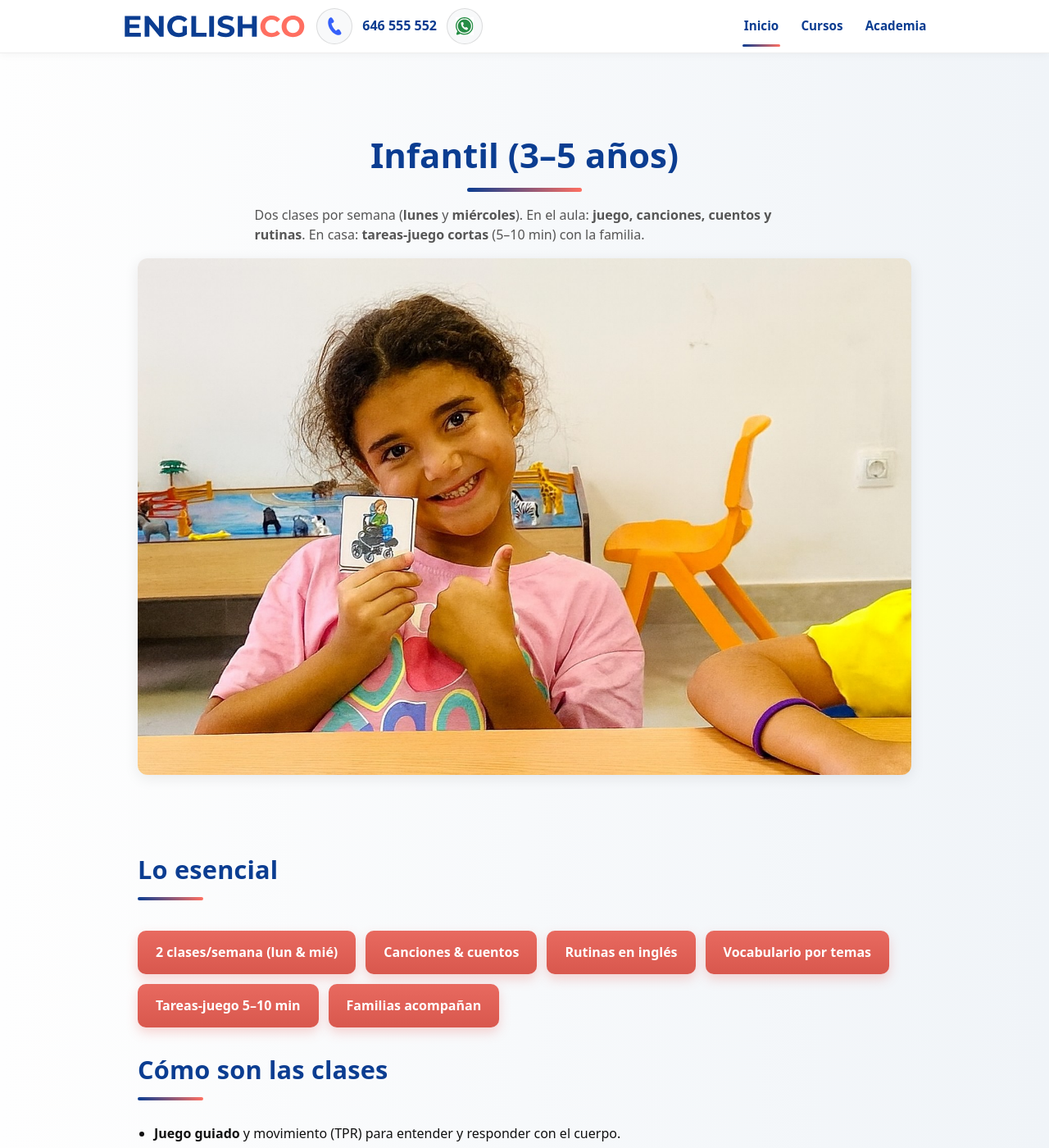
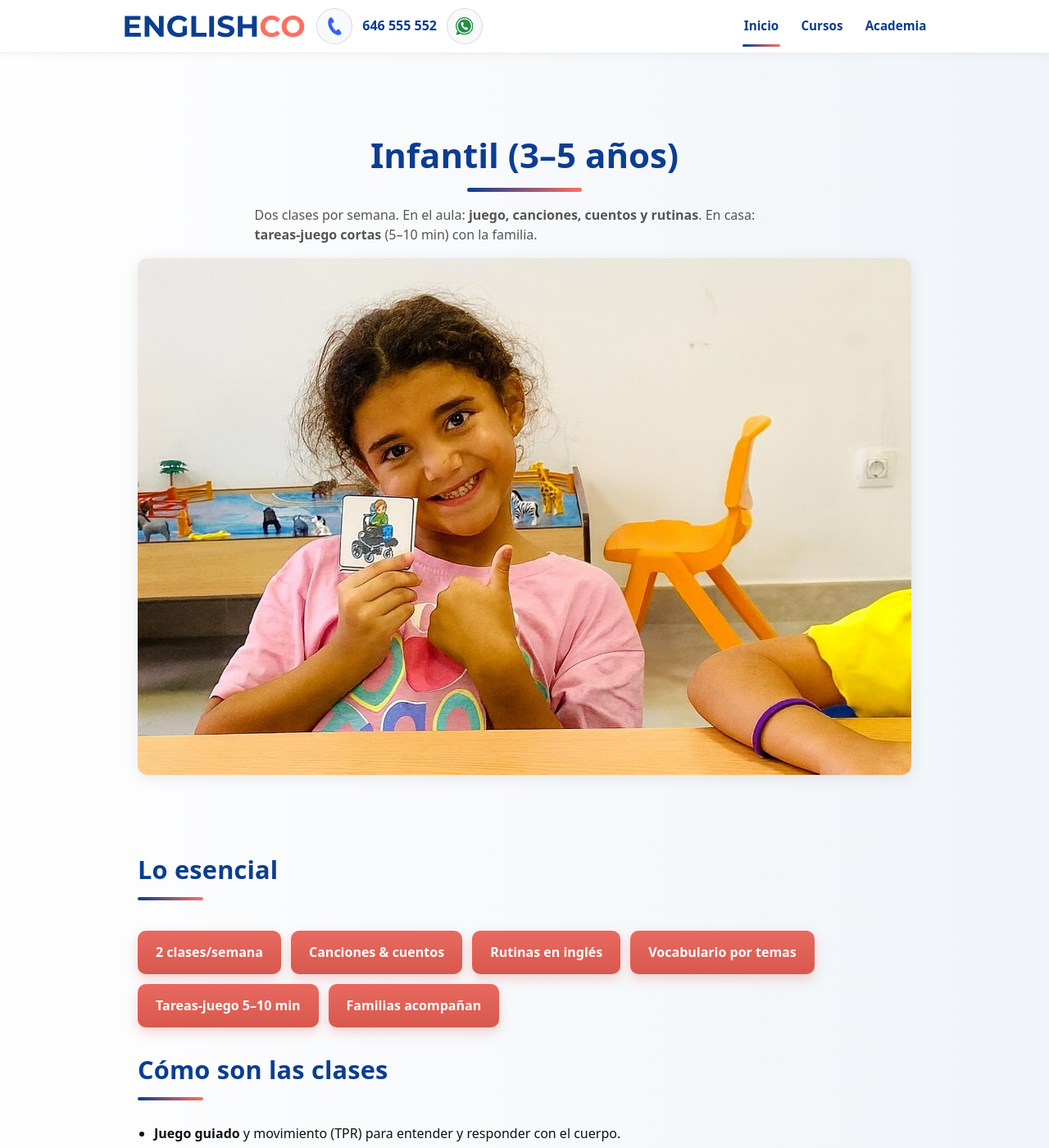
Before and after one commit to dixonbruce/englishco, a Jekyll site: the page built from infantil.html, in a window 1280 px wide and 1400 px high. Shown: the whole window at 82% size. Built offline with Jekyll 4.4.1, drawn with Linux system fonts in a browser that asks for light colours; some of the changed text lies outside the part shown.

Commit message:
Update infantil.html

```diff
--- a/infantil.html
+++ b/infantil.html
@@ -12,7 +12,7 @@ section: "cursos"
     <div class="container hero-inner">
       <h1>Infantil (3–5 años)</h1>
       <p>
-        Dos clases por semana (<strong>lunes</strong> y <strong>miércoles</strong>).
+        Dos clases por semana.
         En el aula: <strong>juego, canciones, cuentos y rutinas</strong>.
         En casa: <strong>tareas-juego cortas</strong> (5–10&nbsp;min) con la familia.
       </p>
@@ -24,7 +24,7 @@ section: "cursos"
   <section class="container" aria-label="Resumen del curso">
     <h2>Lo esencial</h2>
     <p class="cta-row">
-      <span class="cta-button cta-button--outline">2 clases/semana (lun &amp; mié)</span>
+      <span class="cta-button cta-button--outline">2 clases/semana</span>
       <span class="cta-button cta-button--outline">Canciones &amp; cuentos</span>
       <span class="cta-button cta-button--outline">Rutinas en inglés</span>
       <span class="cta-button cta-button--outline">Vocabulario por temas</span>
```
Also changed, not shown: other parts of infantil.html (+1 -1 lines).
